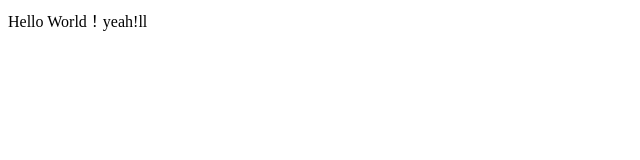
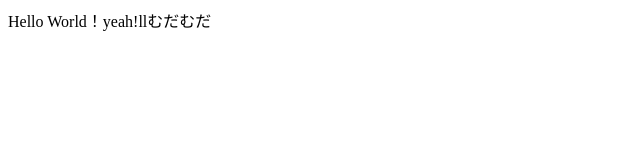
Before and after one commit to oonoryoto/ryo, a plain HTML site: page index2.html in a window 1280 px wide. Shown: the full height of the page, 0-640 px from the left. Drawn offline with Linux system fonts and the light colour scheme.

Commit message:
むだあ

```diff
--- a/index2.html
+++ b/index2.html
@@ -5,6 +5,6 @@
 </head>
 
 <body>
-    Hello World！yeah!ll
+    Hello World！yeah!llむだむだ
 </body>
 </html>
```
